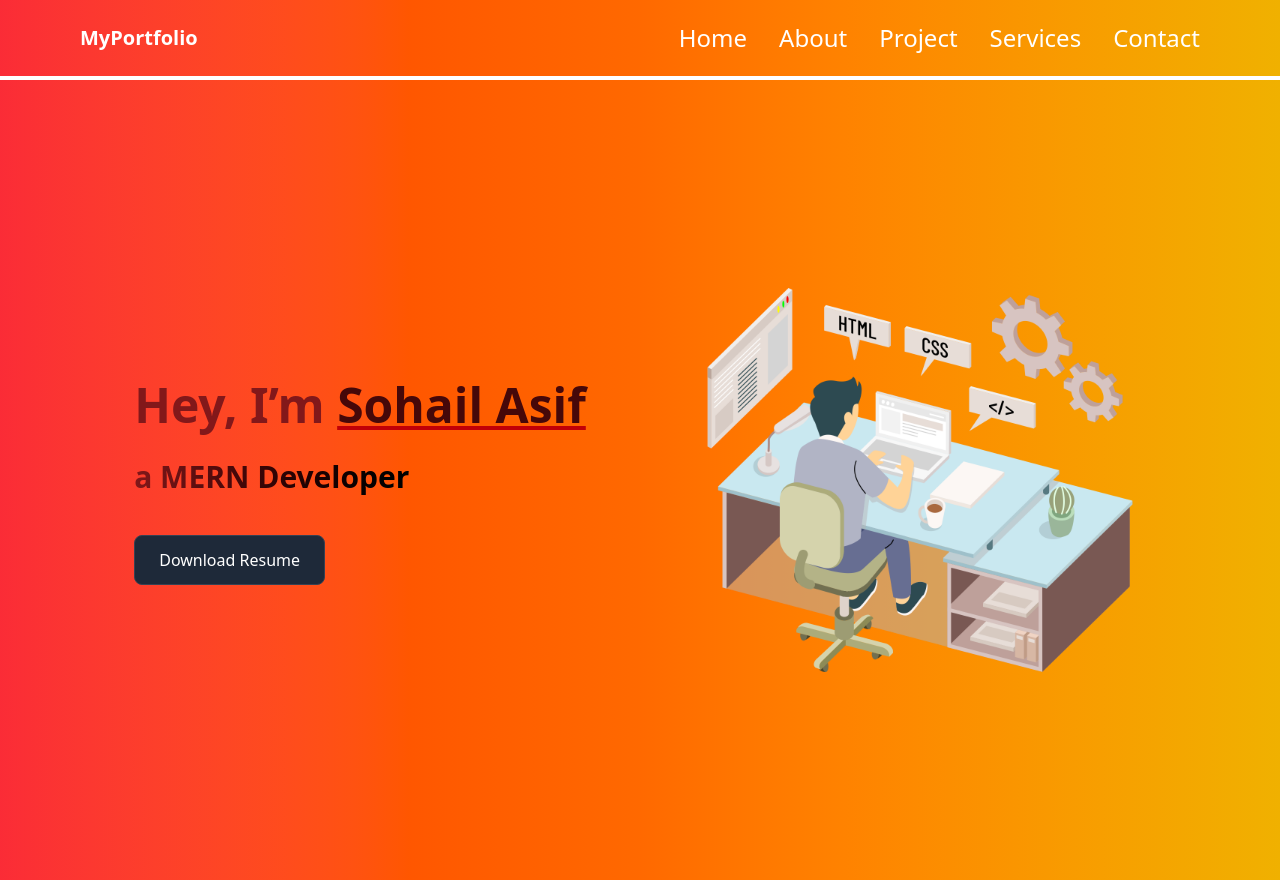
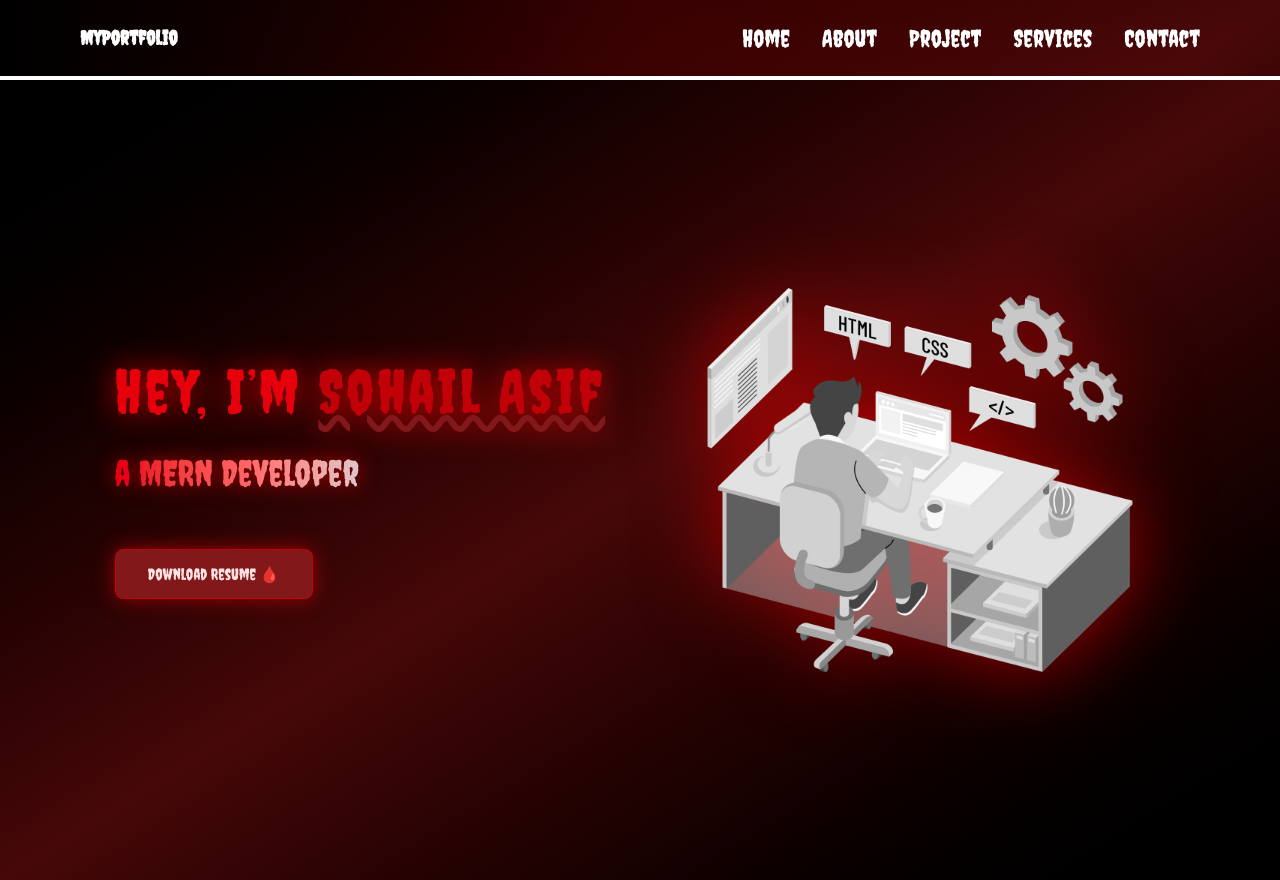
Before and after one commit to SOHAILASIF1/Next-Portfolio, a Next.js app in the folder hi/: page / in a window 1280 px wide. Built offline with nearby package versions, Linux system fonts and the light colour scheme.

Commit message:
shift to horror theme

```diff
--- a/hi/app/component/navbar/page.js
+++ b/hi/app/component/navbar/page.js
@@ -3,7 +3,7 @@ import Link from 'next/link'
 
 function Navbar() {
   return (
-    <nav className=' container  text-white flex items-center justify-between h-20 border-b-4  bg-linear-to-r from-red-500 via-orange-500 to-yellow-500 px-20'>
+    <nav className=' container  text-white flex items-center justify-between h-20 border-b-4   px-20'>
         <div className=' logo text-white '>
             <h3 className='font-bold text-xl'  >MyPortfolio</h3>
 
--- a/hi/app/layout.js
+++ b/hi/app/layout.js
@@ -1,14 +1,9 @@
-import { Geist, Geist_Mono } from "next/font/google";
+import { Creepster } from "next/font/google";
 import "./globals.css";
 import Navbar from "./component/navbar/page";
 
-const geistSans = Geist({
-  variable: "--font-geist-sans",
-  subsets: ["latin"],
-});
-
-const geistMono = Geist_Mono({
-  variable: "--font-geist-mono",
+const creepster = Creepster({
+  weight: "400",
   subsets: ["latin"],
 });
 
@@ -19,13 +14,18 @@ export const metadata = {
 
 export default function RootLayout({ children }) {
   return (
-    <html lang="en" className="min-h-screen ">
-
+    <html lang="en">
       <body
-        className={`${geistSans.variable} ${geistMono.variable} antialiased   min-h-screen bg-gradient-to-r from-red-500 via-orange-500 to-yellow-500`}
+        className={`
+          ${creepster.className}
+          min-h-screen
+          bg-gradient-to-br from-black via-red-950 to-black
+          text-red-100
+          antialiased
+        `}
       >
-        {/* 👇 CONTENT CONTAINER ONLY */}
-        <div className="" >
+        {/* Dark overlay for depth */}
+        <div className="min-h-screen bg-[radial-gradient(circle_at_top,rgba(255,0,0,0.15),transparent_60%)]">
           <Navbar />
           {children}
         </div>
--- a/hi/app/page.js
+++ b/hi/app/page.js
@@ -5,31 +5,31 @@ import { Typewriter } from "react-simple-typewriter";
 
 export default function Home() {
   return (
-    <section className="min-h-screen bg-linear-to-r from-red-500 via-orange-500 to-yellow-500">
+    <section className="min-h-screen bg-gradient-to-br from-black via-red-950 to-black">
       <div className="container mx-auto px-6 lg:px-20 flex flex-col-reverse lg:flex-row items-center justify-between min-h-screen">
 
         {/* Text Section */}
         <div className="w-full lg:w-1/2 flex items-center justify-center">
-          <div className="text-center lg:text-left space-y-6">
+          <div className="text-center lg:text-left space-y-8">
 
-            <h1 className="text-4xl lg:text-5xl font-extrabold text-red-900 leading-tight">
+            <h1 className="text-4xl lg:text-6xl text-red-600 tracking-wider drop-shadow-[0_0_15px_rgba(255,0,0,0.7)]">
               Hey, I’m{" "}
-              <span className="text-red-950 underline decoration-red-700">
+              <span className="text-red-700 underline decoration-red-900 decoration-wavy">
                 Sohail Asif
               </span>
             </h1>
 
-            <h2 className="text-2xl lg:text-3xl font-semibold">
-              <span className="text-transparent bg-clip-text bg-linear-to-r from-red-900 to-black">
+            <h2 className="text-2xl lg:text-4xl text-gray-200">
+              <span className="text-transparent bg-clip-text bg-gradient-to-r from-red-600 via-red-400 to-gray-300 drop-shadow-[0_0_10px_rgba(255,0,0,0.6)]">
                 <Typewriter
                   words={[
                     "a Frontend Developer",
                     "a MERN Developer",
-                    "a JavaScript Lover",
+                    "a JavaScript Addict",
                   ]}
                   loop={0}
                   cursor
-                  cursorStyle="|"
+                  cursorStyle="▮"
                   typeSpeed={80}
                   deleteSpeed={40}
                   delaySpeed={1500}
@@ -37,8 +37,8 @@ export default function Home() {
               </span>
             </h2>
 
-            <button className="mt-4 px-6 py-3 bg-gray-800 text-white rounded-lg border border-gray-700 hover:bg-gray-900 transition duration-300">
-              Download Resume
+            <button className="mt-6 px-8 py-3 bg-red-900 text-red-100 rounded-lg border border-red-700 shadow-[0_0_20px_rgba(255,0,0,0.5)] hover:bg-red-800 hover:shadow-[0_0_30px_rgba(255,0,0,0.8)] transition duration-300">
+              Download Resume 🩸
             </button>
 
           </div>
@@ -52,7 +52,7 @@ export default function Home() {
             width={450}
             height={450}
             priority
-            className="object-contain"
+            className="object-contain drop-shadow-[0_0_40px_rgba(255,0,0,0.6)] grayscale hover:grayscale-0 transition duration-500"
           />
         </div>
 
```
